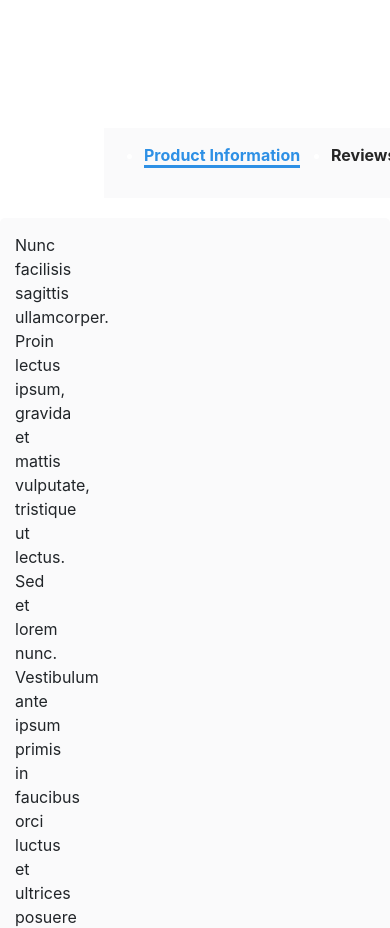
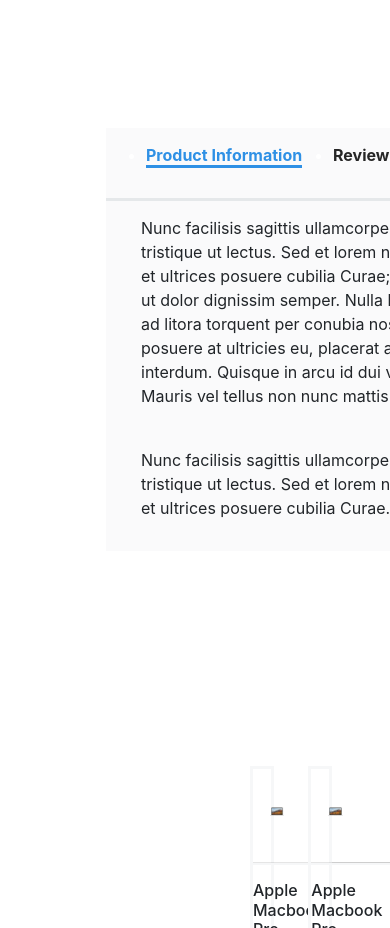
Before and after one commit to saadata/e-commerce-html, a plain HTML site: page headphone.html in a window 390 px wide. Shown: the part 1160-2088 px from the top of the page. Drawn offline with nearby package versions, Linux system fonts and the light colour scheme; files whose address does not match are found by name.

Commit message:
headphone

```diff
--- a/headphone.html
+++ b/headphone.html
@@ -80,7 +80,6 @@
               <li class="breadcrumb-item active" aria-current="page">Beats Solo 2 On Ear Headphones - Black</li>
             </ol>
           </nav>
-
             <div class="left-half">
                 <img src="./icon/headphone.png" style="width: 20%; margin-top: 20px; margin-left: 203px;">
                 <div class="column">
@@ -155,10 +154,10 @@
                 <li><a href="#">Another tab</a></li>
             </ul>
         </div>
-        <div class="container">
-            <p style="margin-right: 390px;">Nunc facilisis sagittis ullamcorper. Proin lectus ipsum, gravida et mattis vulputate, tristique ut lectus. Sed et lorem nunc. Vestibulum ante ipsum primis in faucibus orci luctus et ultrices posuere cubilia Curae; Aenean eleifend laoreet congue. Vivamus adipiscing nisl ut dolor dignissim semper. Nulla luctus malesuada tincidunt. Class aptent taciti sociosqu ad litora torquent per conubia nostra, per inceptos himenaeos. Integer enim purus, posuere at ultricies eu, placerat a felis. Suspendisse aliquet urna pretium eros convallis interdum. Quisque in arcu id dui vulputate mollis eget non arcu. Aenean et nulla purus. Mauris vel tellus non nunc mattis lobortis.
+        <div class="containers">
+            <p>Nunc facilisis sagittis ullamcorper. Proin lectus ipsum, gravida et mattis vulputate, tristique ut lectus. Sed et lorem nunc. Vestibulum ante ipsum primis in faucibus orci luctus et ultrices posuere cubilia Curae; Aenean eleifend laoreet congue. Vivamus adipiscing nisl ut dolor dignissim semper. Nulla luctus malesuada tincidunt. Class aptent taciti sociosqu ad litora torquent per conubia nostra, per inceptos himenaeos. Integer enim purus, posuere at ultricies eu, placerat a felis. Suspendisse aliquet urna pretium eros convallis interdum. Quisque in arcu id dui vulputate mollis eget non arcu. Aenean et nulla purus. Mauris vel tellus non nunc mattis lobortis.
             </p><br>
-                <p style="margin-right: 420px;">Nunc facilisis sagittis ullamcorper. Proin lectus ipsum, gravida et mattis vulputate, tristique ut lectus. Sed et lorem nunc. Vestibulum ante ipsum primis in faucibus orci luctus et ultrices posuere cubilia Curae.
+                <p>Nunc facilisis sagittis ullamcorper. Proin lectus ipsum, gravida et mattis vulputate, tristique ut lectus. Sed et lorem nunc. Vestibulum ante ipsum primis in faucibus orci luctus et ultrices posuere cubilia Curae.
                 </p>
         </div>
         <div class="main0">
--- a/style.css
+++ b/style.css
@@ -342,6 +342,9 @@ margin-right: 19px;
     background-color: #FFFFFF;
     border: 3px solid #F6F7F8;
 }
+.cards:hover .image {
+    opacity: 0.3;
+}
 .cards .title h6{
     text-align: center;
 }
--- a/style3.css
+++ b/style3.css
@@ -144,7 +144,6 @@ margin-right: 19px;
 .breadcrumb-item a:hover{
     text-decoration: none;
 }
-
 .column img{
     margin-top: 30px;
     position: absolute;
@@ -243,13 +242,15 @@ margin-right: 19px;
     transition: transform .2s;
     margin: 0 auto;
   }
-  .container {
-      width: 230px;
+  .containers {
+      width: 730px;
       height: 10%;
-      border-radius: 5px;
      background-color: #FAFAFB;
-     margin-top: 20px;
+     margin-left: 106px;
      padding: 15px;
+  }
+  .containers p {
+    margin-left: 20px;
   }
   .nav-bar-8 {
       background-color: #FAFAFB;
@@ -257,7 +258,8 @@ margin-right: 19px;
     display: flex;
     height: 5%;
    margin-top: -440px;
-   margin-left: 104px;
+   margin-left: 106px;
+   border-bottom: 3px solid #E5E8EA;
    }
    .nav-bar-8 ul li{
     width: 180px;
@@ -299,6 +301,9 @@ margin-right: 19px;
 .cards .title h6{
     text-align: center;
 }
+.cards1:hover .image {
+    opacity: 0.3;
+  }
 .cards1 {
     margin-right: 30px;
     margin-bottom: 30px;
@@ -385,7 +390,6 @@ margin-right: 19px;
    height: 420px;
    background-color: #FFFFFF;
    margin-left: 230px;
-
 }
 .footer .number{
    display: flex;
@@ -395,7 +399,6 @@ margin-right: 19px;
 }
 .main3 .title1{
     margin: 30px 70px 0px -10px;
-
 }
 .main3 .title1 p a{
     text-decoration: none;
```
Also changed, not shown: product.html (+2 -2 lines).
